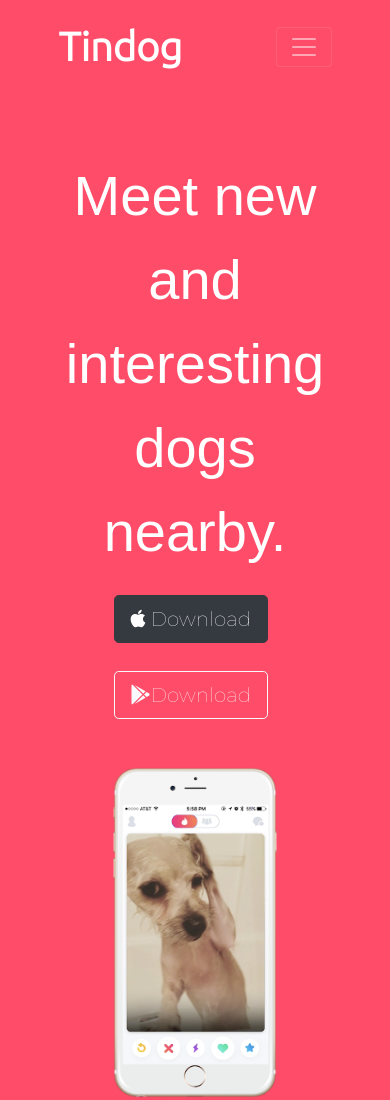
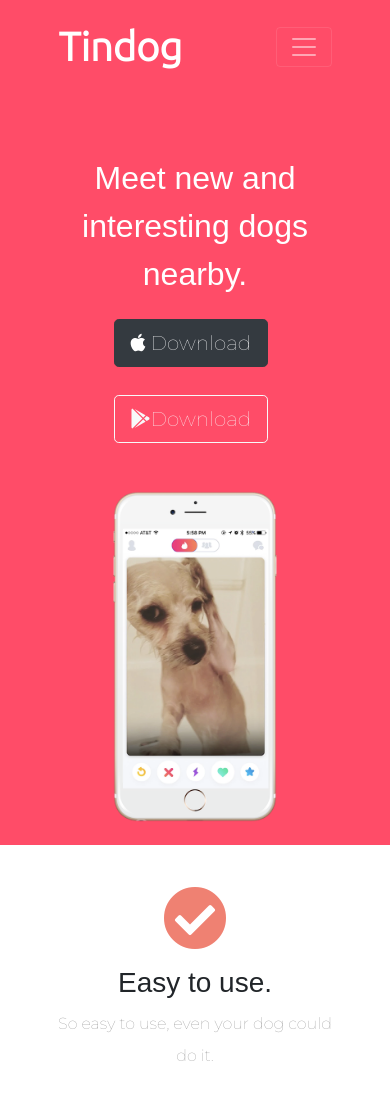
Before and after one commit to krish-3/Tindog, a plain HTML site: page index.html in a window 390 px wide. Shown: the top 1100 px of the page. Drawn offline with nearby package versions, Linux system fonts and the light colour scheme.

Commit message:
Update style.css

```diff
--- a/style.css
+++ b/style.css
@@ -20,6 +20,12 @@ h1{
     font-size: 3.5rem;
     line-height: 1.5;
     color: #fff;
+}
+
+@media(max-width:480px){
+    h1{
+        font-size:2rem;
+    }
 }
 
 h2{
```
